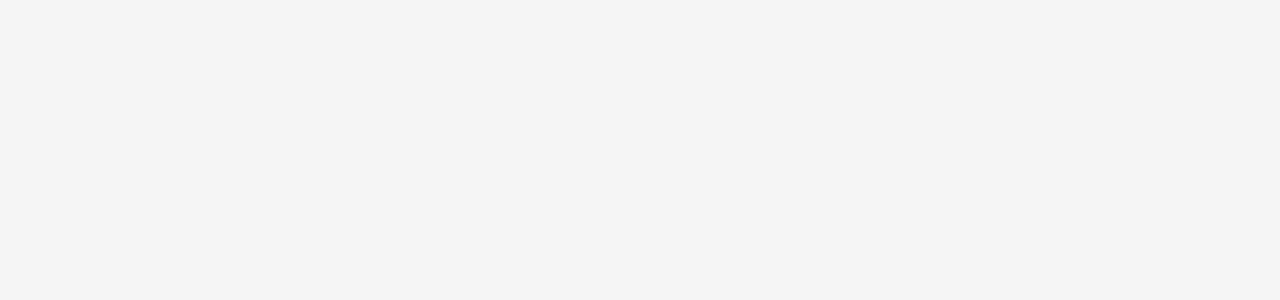
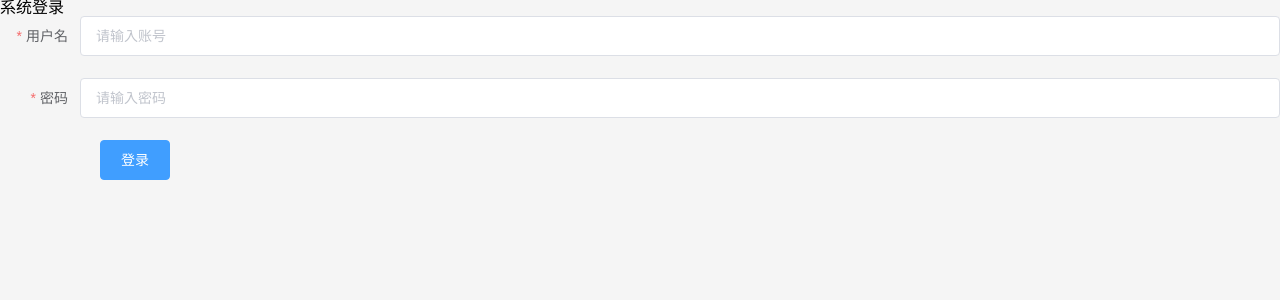
Before and after one commit to Jammillk/vue_manage, a Vue app: page /login in a window 1280 px wide. Shown: the top 300 px of the page. Built offline with nearby package versions, Linux system fonts and the light colour scheme.

Commit message:
feat：登录页骨架

```diff
--- a/router/index.js
+++ b/router/index.js
@@ -34,6 +34,11 @@
                     component: () => import('../views/other/pageTwo')
                 }
             ]
+        },
+        {
+            path: '/login',
+            name: 'login',
+            component:()=>import('../views/login/login')
         }
     ]
 })
--- /dev/null
+++ b/views/login/login.vue
@@ -0,0 +1,81 @@
+<template>
+  <el-form
+      :model="form"
+      status-icon
+      :rules="rules"
+      ref="form"
+      label-width="100px"
+      class="login-container"
+  >
+    <h3 class="login_title">系统登录</h3>
+    <el-form-item
+        label="用户名"
+        label-width="80px"
+        prop="username"
+        class="username">
+      <el-input
+          type="input"
+          v-model="form.username"
+          autocomplete="off"
+          placeholder="请输入账号"></el-input>
+    </el-form-item>
+    <el-form-item
+        label="密码"
+        label-width="80px"
+        prop="password"
+        class="password">
+      <el-input
+          type="password"
+          v-model="form.password"
+          autocomplete="off"
+          placeholder="请输入密码"></el-input>
+    </el-form-item>
+    <el-form-item class="login_submit">
+      <el-button type="primary" @click="login" class="login_submit">登录</el-button>
+    </el-form-item>
+  </el-form>
+</template>
+
+<script>
+export default {
+  name: "login",
+  data() {
+    return {
+      form: {
+        username: '',
+        password: ''
+      },
+      rules: {
+        username: [
+          {
+            required: true,
+            message: "请输入用户名",
+            trigger: "blur"
+          },
+          {
+            min: 3,
+            message: "用户名长度不能小于3位",
+            trigger: "blur"
+          }
+        ],
+        password: [
+          {
+            required: true,
+            message: "请输入密码",
+            trigger: "blur"
+          }
+        ]
+      }
+    }
+  },
+  methods:{
+    login(){
+
+    }
+  }
+}
+</script>
+
+<style lang="less" scoped>
+
+</style>
--- a/views/user/index.vue
+++ b/views/user/index.vue
@@ -189,7 +189,6 @@
         cancelButtonText: "取消",
         type: 'warning'
       }).then(() => {
-        console.log(123333)
         const id = row.id
         this.$http.get("/user/del", {
           params: {id}
```
